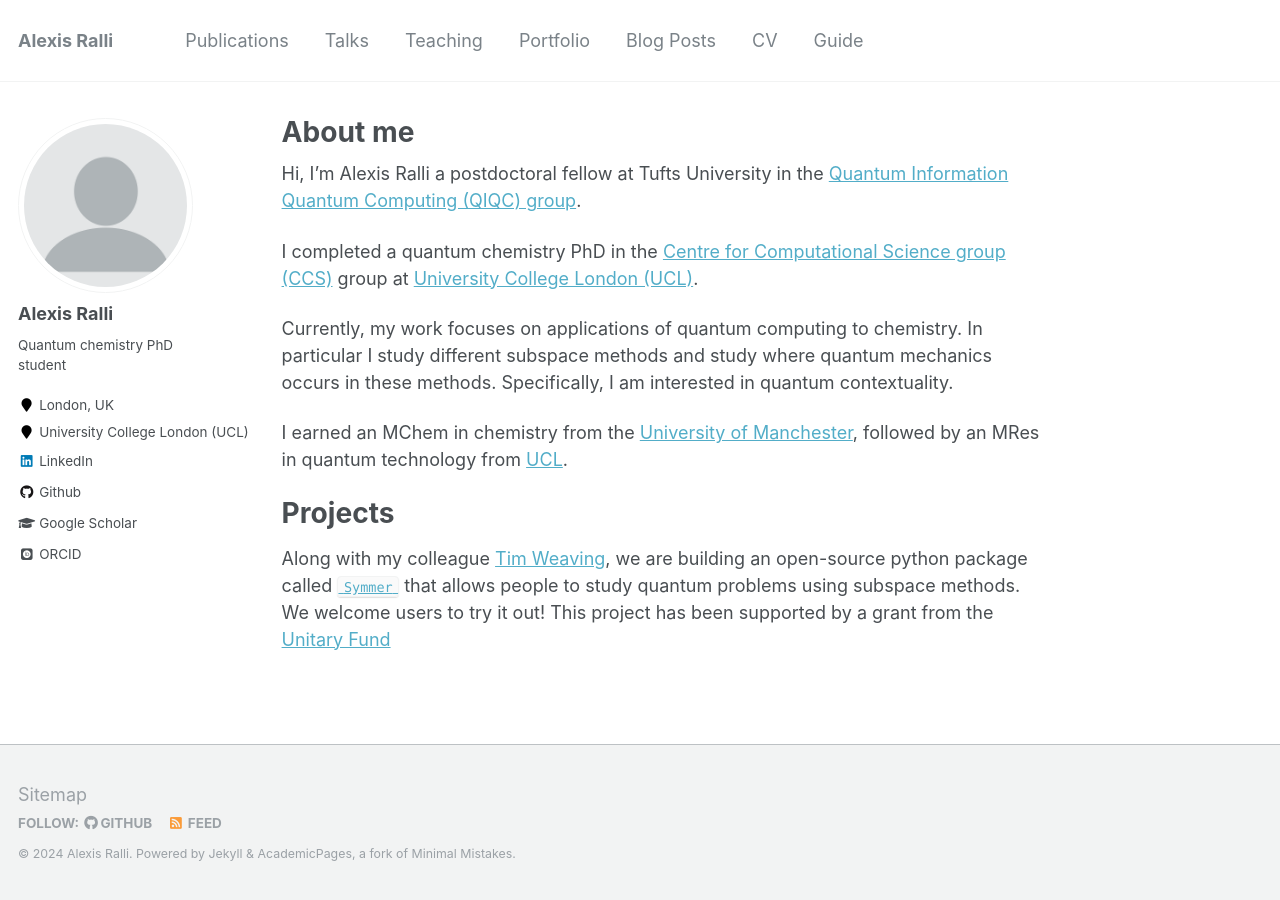
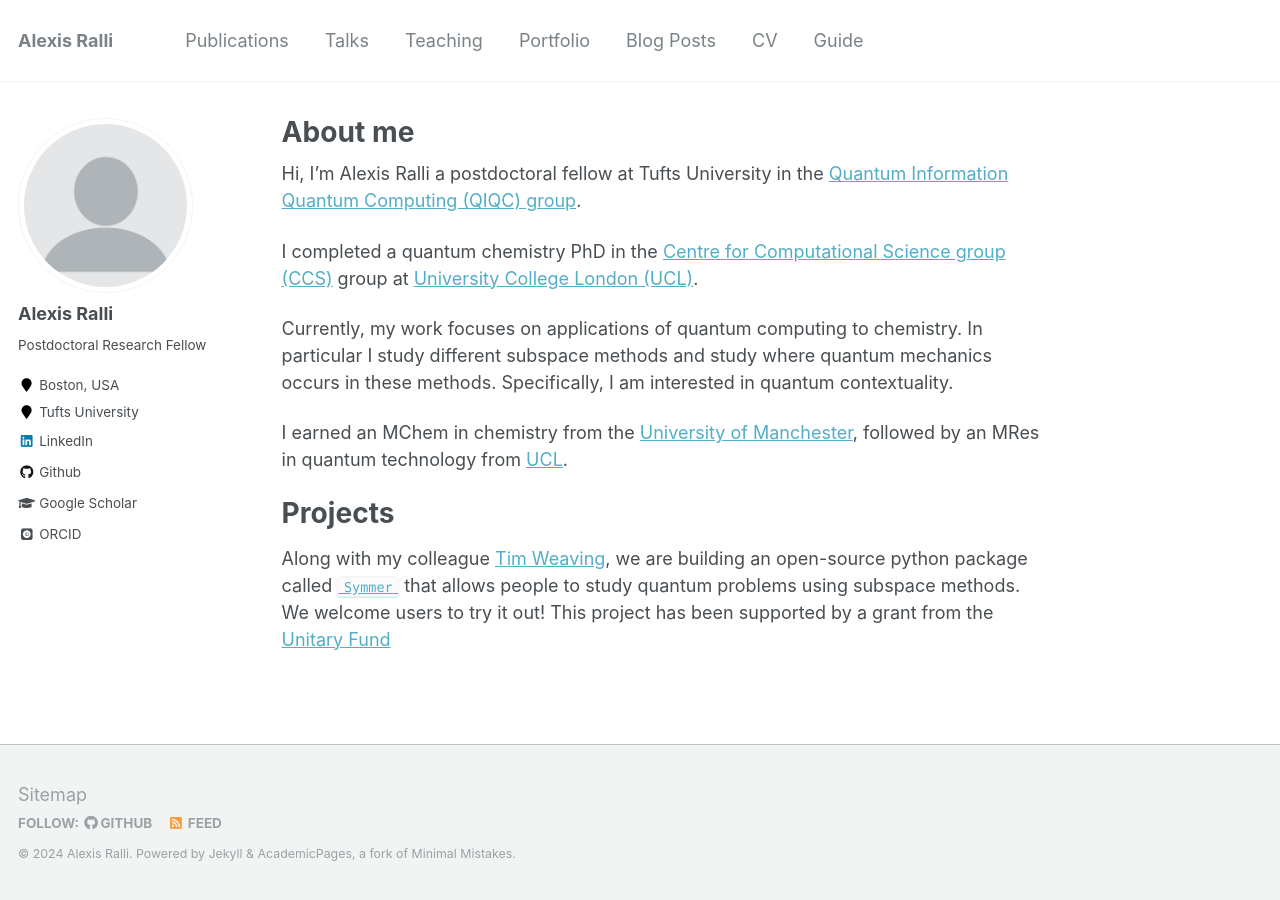
Before and after one commit to AlexisRalli/AlexisRalli.github.io, a Jekyll site: the page built from _pages/about.md, in a window 1280 px wide. Built offline with Jekyll 4.4.1, drawn with Linux system fonts in a browser that asks for light colours; some web fonts are replaced.

Commit message:
config updated

```diff
--- a/_config.yml
+++ b/_config.yml
@@ -82,9 +82,9 @@ analytics:
 author:
   name             : "Alexis Ralli"
   avatar           : "profile.png"
-  bio              : "Quantum chemistry PhD student"
-  location         : "London, UK"
-  employer         : "University College London (UCL)"
+  bio              : "Postdoctoral Research Fellow"
+  location         : "Boston, USA"
+  employer         : Tufts University #"University College London (UCL)"
   pubmed           :
   googlescholar    : "https://scholar.google.com/citations?hl=en&user=fe6ZetoAAAAJ"
   email            :
@@ -175,15 +175,15 @@ kramdown:
 
 # Collections
 collections:
-  teaching:
-    output: true
-    permalink: /:collection/:path/
+  # teaching:
+  #   output: true
+  #   permalink: /:collection/:path/
   publications:
     output: true
     permalink: /:collection/:path/
-  portfolio:
-    output: true
-    permalink: /:collection/:path/
+  # portfolio:
+  #   output: true
+  #   permalink: /:collection/:path/
   talks:
     output: true
     permalink: /:collection/:path/
```
